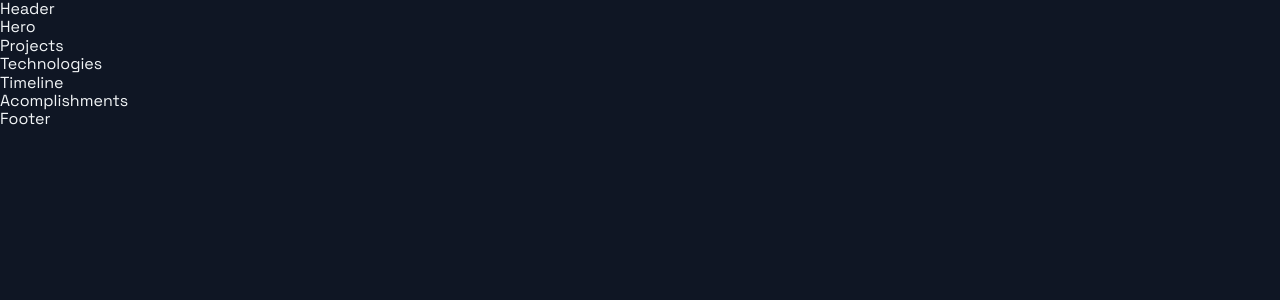
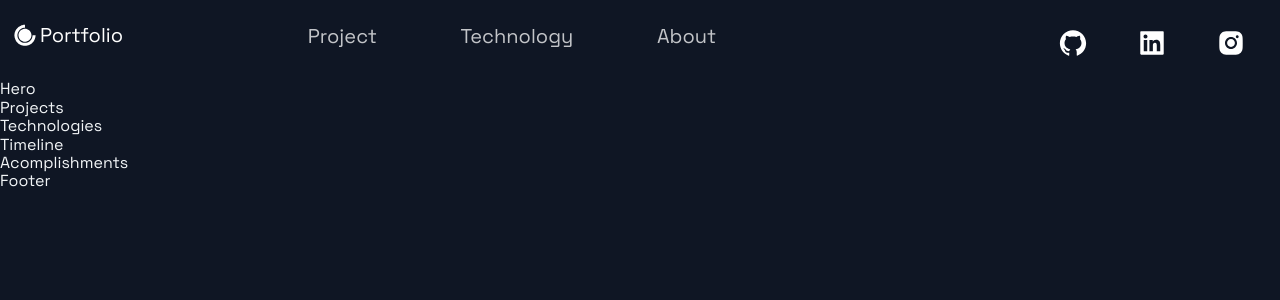
Before and after one commit to sidharthpatel/NeXT-Portfolio, a Next.js app: page / in a window 1280 px wide. Shown: the top 300 px of the page. Built offline with nearby package versions, Linux system fonts and the light colour scheme.

Commit message:
Created the Header component

```diff
--- a/src/components/Header/Header.js
+++ b/src/components/Header/Header.js
@@ -1,14 +1,63 @@
-import Link from 'next/link';
-import React from 'react';
-import { AiFillGithub, AiFillInstagram, AiFillLinkedin } from 'react-icons/ai';
-import { DiCssdeck } from 'react-icons/di';
+import Link from "next/link";
+import React from "react";
+import { AiFillGithub, AiFillInstagram, AiFillLinkedin } from "react-icons/ai";
+import { DiCssdeck } from "react-icons/di";
 
-import { Container, Div1, Div2, Div3, NavLink, SocialIcons } from './HeaderStyles';
+import {
+    Container,
+    Div1,
+    Div2,
+    Div3,
+    NavLink,
+    SocialIcons,
+    Span,
+} from "./HeaderStyles";
 
-const Header = () =>  (
-  <div>
-    Header
-  </div>
+const Header = () => (
+    <Container>
+        <Div1>
+            <Link href="/" legacyBehavior>
+                <a
+                    style={{
+                        display: "flex",
+                        alignItems: "center",
+                        color: "white",
+                        marginBottom: "20px",
+                    }}
+                >
+                    <DiCssdeck size="3rem" /> <Span>Portfolio</Span>
+                </a>
+            </Link>
+        </Div1>
+        <Div2>
+            <li>
+                <Link href="#projects">
+                    <NavLink>Project</NavLink>
+                </Link>
+            </li>
+            <li>
+                <Link href="#tech">
+                    <NavLink>Technology</NavLink>
+                </Link>
+            </li>
+            <li>
+                <Link href="#about">
+                    <NavLink>About</NavLink>
+                </Link>
+            </li>
+        </Div2>
+        <Div3>
+            <SocialIcons href="https://github.com/sidharthpatel">
+                <AiFillGithub size="3rem" />
+            </SocialIcons>
+            <SocialIcons href="https://linkedin.com/in/sidharthpatel01/">
+                <AiFillLinkedin size="3rem" />
+            </SocialIcons>
+            <SocialIcons href="https://instagram.com/pzed01">
+                <AiFillInstagram size="3rem" />
+            </SocialIcons>
+        </Div3>
+    </Container>
 );
 
 export default Header;
--- a/src/components/Header/HeaderStyles.js
+++ b/src/components/Header/HeaderStyles.js
@@ -1,5 +1,5 @@
-import { IoIosArrowDropdown } from 'react-icons/io';
-import styled from 'styled-components';
+import { IoIosArrowDropdown } from "react-icons/io";
+import styled from "styled-components";
 
 export const Container = styled.div`
     display: grid;
@@ -17,6 +17,11 @@ export const Container = styled.div`
         grid-row-gap: 0.5rem;
     }
 `;
+
+export const Span = styled.span`
+    font-size: 2rem;
+`;
+
 export const Div1 = styled.div`
     grid-area: 1 / 1 / 2 / 2;
     display: flex;
@@ -94,8 +99,8 @@ export const NavProductsIcon = styled(IoIosArrowDropdown)`
     display: flex;
     align-self: center;
     transition: 0.3s ease;
-  opacity: ${({ isOpen }) => (isOpen ? '1' : '.75')};
-  transform: ${({ isOpen }) => (isOpen ? 'scaleY(-1)' : 'scaleY(1)')};
+    opacity: ${({ isOpen }) => (isOpen ? "1" : ".75")};
+    transform: ${({ isOpen }) => (isOpen ? "scaleY(-1)" : "scaleY(1)")};
 
     &:hover {
         opacity: 1;
@@ -106,7 +111,6 @@ export const NavProductsIcon = styled(IoIosArrowDropdown)`
         width: 15px;
     }
 `;
-
 
 // Social Icons
 
@@ -119,6 +123,5 @@ border-radius: 50px;
         background-color: #212d45;
         transform: scale(1.2);
         cursor: pointer;
-
     }
-`
+`;
```
Lines whose indentation alone changed are shown as unchanged.
